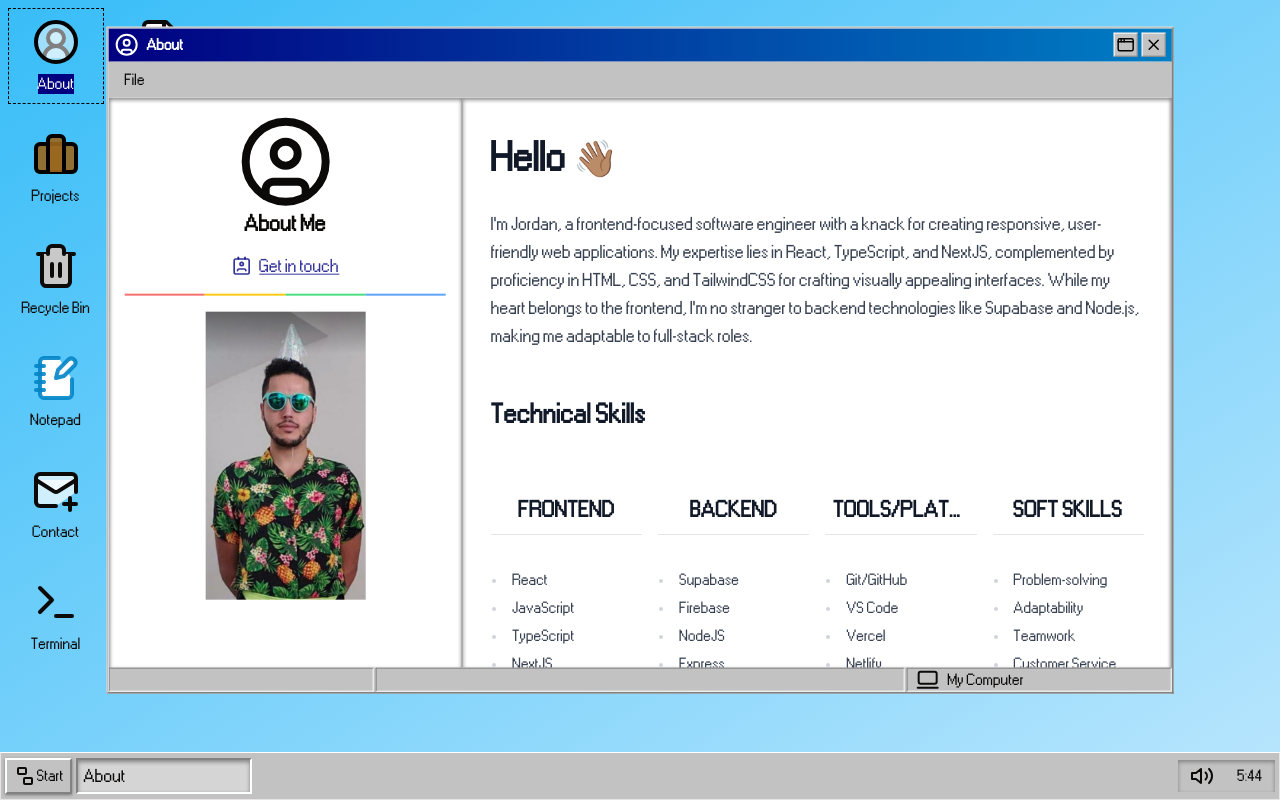
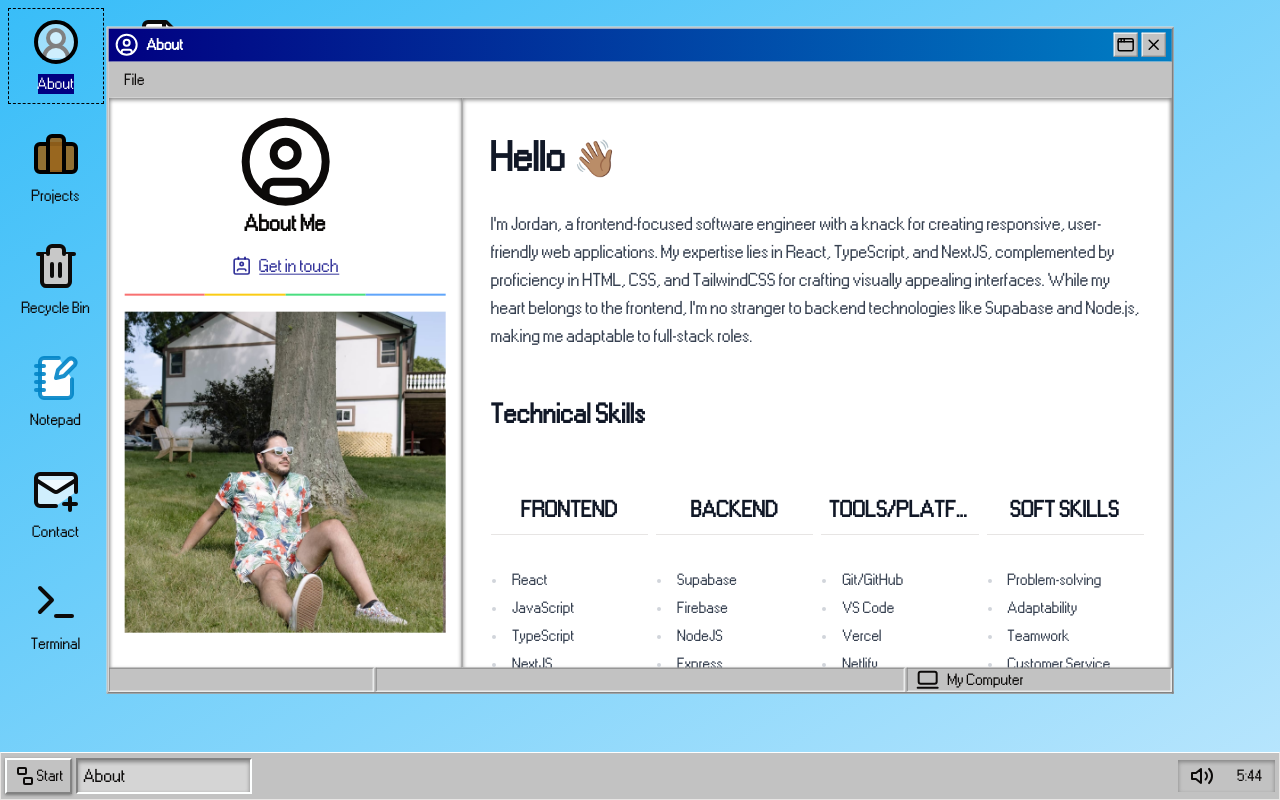
Before and after one commit to jccdev45/portfolio, a Next.js app: page /about in a window 1280 px wide. Built offline with nearby package versions, Linux system fonts and the light colour scheme.

Commit message:
refactor: :lipstick: Change photo & update text

```diff
--- a/app/about/page.tsx
+++ b/app/about/page.tsx
@@ -1,12 +1,12 @@
+import { Contact, UserCircle } from "lucide-react";
 /* eslint-disable react/no-unescaped-entities */
-import Image from "next/image"
-import Link from "next/link"
-import me from "@/assets/me.png"
-import { Contact, UserCircle } from "lucide-react"
+import Image from "next/image";
+import Link from "next/link";
 
-import { menuItems } from "@/lib/constants"
-import { RainbowSeparator } from "@/components/rainbow-separator"
-import { WindowWrapper } from "@/components/window-wrapper"
+import me from "@/assets/me2.jpg";
+import { RainbowSeparator } from "@/components/rainbow-separator";
+import { WindowWrapper } from "@/components/window-wrapper";
+import { menuItems } from "@/lib/constants";
 
 const data = [
   {
@@ -73,13 +73,13 @@ export default function AboutPage() {
               <Contact className="size-5" /> Get in touch
             </Link>
             <RainbowSeparator />
-            <div className="mx-auto h-full w-40">
+            <div className="mx-auto size-full">
               <Image
                 src={me}
                 alt="Some jabrone"
                 width={450}
-                height={850}
-                className="object-cover"
+                height={750}
+                className="aspect-square object-cover"
               />
             </div>
           </aside>
@@ -98,7 +98,7 @@ export default function AboutPage() {
               </p>
 
               <h2 className="">Technical Skills</h2>
-              <div className="grid grid-cols-1 gap-4 sm:grid-cols-2 lg:grid-cols-4">
+              <div className="grid grid-cols-1 gap-0 sm:grid-cols-2 sm:gap-2 lg:grid-cols-4">
                 {data.map(({ category, skills }) => (
                   <div key={category} className="">
                     <h3 className="truncate border-b p-2 text-center font-bold">
@@ -150,15 +150,12 @@ export default function AboutPage() {
 
               <h2 className="">Let's Connect!</h2>
               <p className="">
-                I'm passionate about creating innovative web solutions and
-                always eager to tackle new challenges. If you're looking for a
-                developer who brings both technical skills and creative
-                problem-solving to the table, I'd love to chat. Feel free to{" "}
+                Want to work together? Or maybe just talk wrestling, video games
+                or whatever else? Feel free to{" "}
                 <Link className="text-windows-blue" href="/contact">
-                  reach out
+                  reach out.
                 </Link>{" "}
-                and let's discuss how we can work together to bring your ideas
-                to life!
+                Thanks for stopping by 💖
               </p>
             </div>
           </section>
```
Also changed, not shown: assets/me2.jpg (added).
